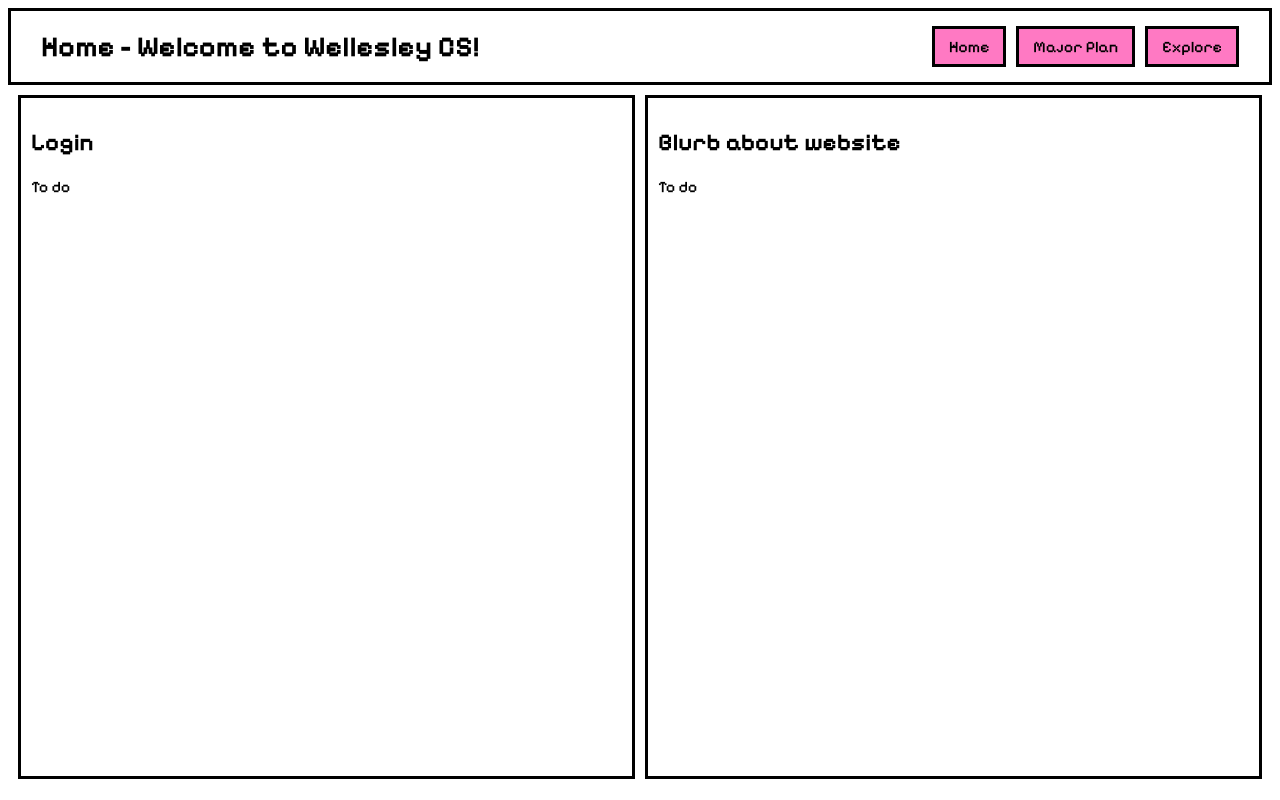
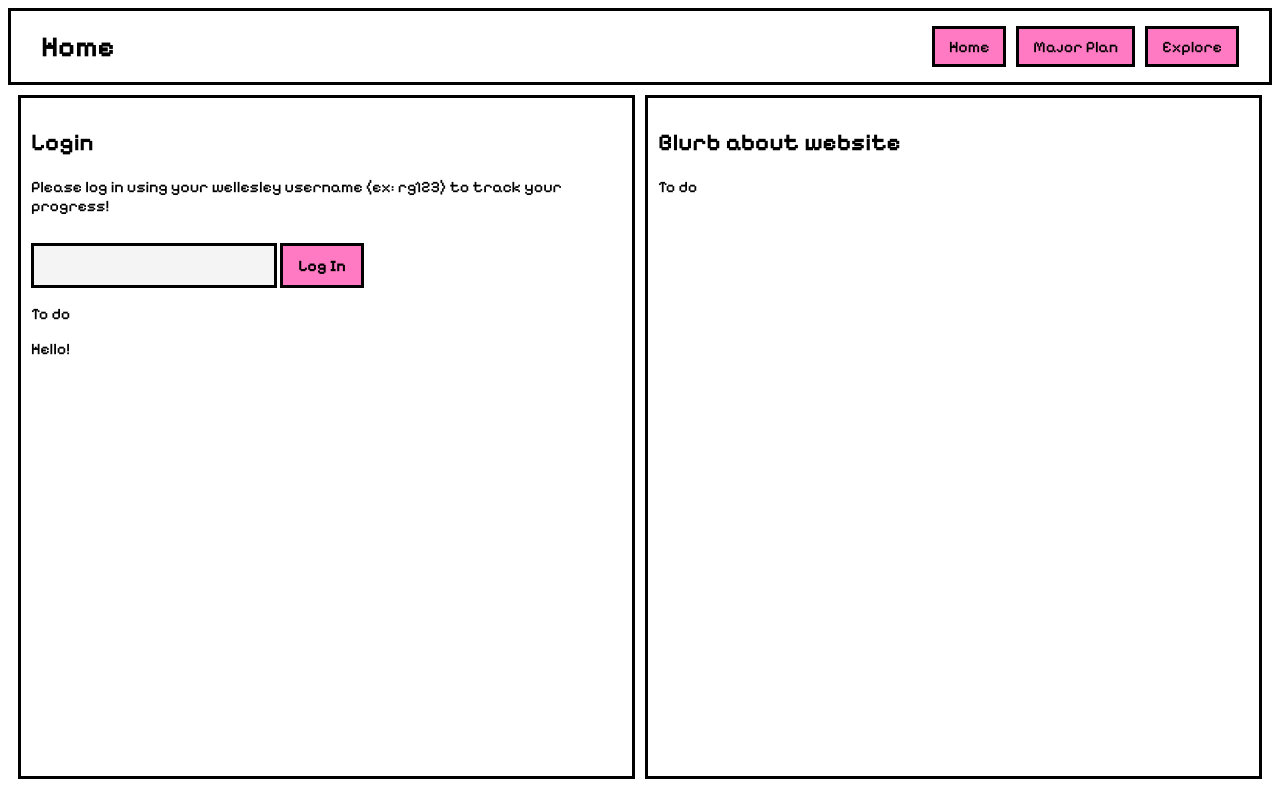
Before and after one commit to ninahowley/cs-hub, a Flask app: page / in a window 1280 px wide. Run offline with Flask 3, Linux system fonts and the light colour scheme.

Commit message:
add css to login need to route everything, fix css for navbar buttons active and explore cs containers

```diff
--- a/app.py
+++ b/app.py
@@ -7,6 +7,7 @@ app.secret_key = "temp"
 @app.route("/")
 def index():
     try:
+        flash("Hello!")
         return render_template('index.html')
     except Exception as e:
         print(e)
--- a/static/style.css
+++ b/static/style.css
@@ -170,6 +170,11 @@ a {
     transform: translateY(-1px);
 }
 
+.nav-links a:active {
+    transform: translate(4px, 4px);
+    box-shadow: 0 0 0 #000;
+}
+
 /* COURSE CONTAINER */
 .child-container {
     width: 90%;
@@ -228,7 +233,7 @@ a {
     font-family: "Pixelify Sans", sans-serif;
     gap: 10px;              /* space between icon and text */
     padding: 5px 8px;
-    border: 2px solid black;
+    border: 3px solid #000;
     border-radius: 4px;
     transition: background-color 0.2s;
 }
@@ -240,11 +245,58 @@ a {
 }
 
 .map-container .topic:hover {
+    cursor: pointer;
     background-color: #ff79c3;
-    transform: scale(1.06);
+    box-shadow: 3px;
+    transform: translateY(-1px);
+}
+
+.map-container .topic:active {
+    transform: translate(4px, 4px);
+    box-shadow: 0 0 0 #000;
 }
 
 .map-container .topic span {
     font-weight: bold;
     font-size: 16px;
 }
+
+/* login form */
+.input_box {
+    width: 220px;
+    padding: 10px;
+    font-family: "Pixelify Sans", sans-serif;
+    font-size: 16px;
+    color: #222;
+    background-color: #f4f4f4;
+    border: 3px solid #000;
+    outline: none;
+}
+
+.input_box:focus {
+    background-color: #ffbbdd;
+}
+
+.submit_button {
+    margin-top: 12px;
+    padding: 10px 15px;
+    font-family: "Pixelify Sans", sans-serif;
+    font-size: 16px;
+    font-weight: bold;
+    color: #000;
+    background-color: #ff79c3;
+    border: 3px solid #000;
+    cursor: pointer;
+    transition: background-color 0.15s ease, transform 0.1s ease;
+}
+
+.submit_button:hover {
+    background-color: #7996ff;
+    box-shadow: 3px;
+    transform: translateY(-1px);
+}
+
+.submit_button:active {
+    transform: translate(4px, 4px);
+    box-shadow: 0 0 0 #000;
+}
--- a/templates/index.html
+++ b/templates/index.html
@@ -6,7 +6,7 @@
 </head>
 <body>
    <div class="navigation">
-      <h1 class="nav-title">Home - Welcome to Wellesley CS!</h1>
+      <h1 class="nav-title">Home</h1>
       <div class="nav-links">
         <a href="{{ url_for('index') }}">Home</a>
         <a href="{{ url_for('major_plan') }}">Major Plan</a>
@@ -16,7 +16,21 @@
    <div class="parent-container">
    <div class="child-container">
       <h2>Login</h2>
+      <p>Please log in using your wellesley username (ex: rg123) to track your progress!</p>
+      <form>
+         <input type="username" name='username' value="" class="input_box">
+         <input type="submit" name="submit" value="Log In" class="submit_button">
+      </form>
       <p>To do</p>
+      {% with messages = get_flashed_messages() %}
+      {% if messages %}
+         <div>
+            {% for message in messages %}
+               <span>{{ message }}</span>
+            {% endfor %}
+         </div>
+      {% endif %}
+      {% endwith %}
    </div>
    <div class= "child-container">
       <h2>Blurb about website</h2>
```
